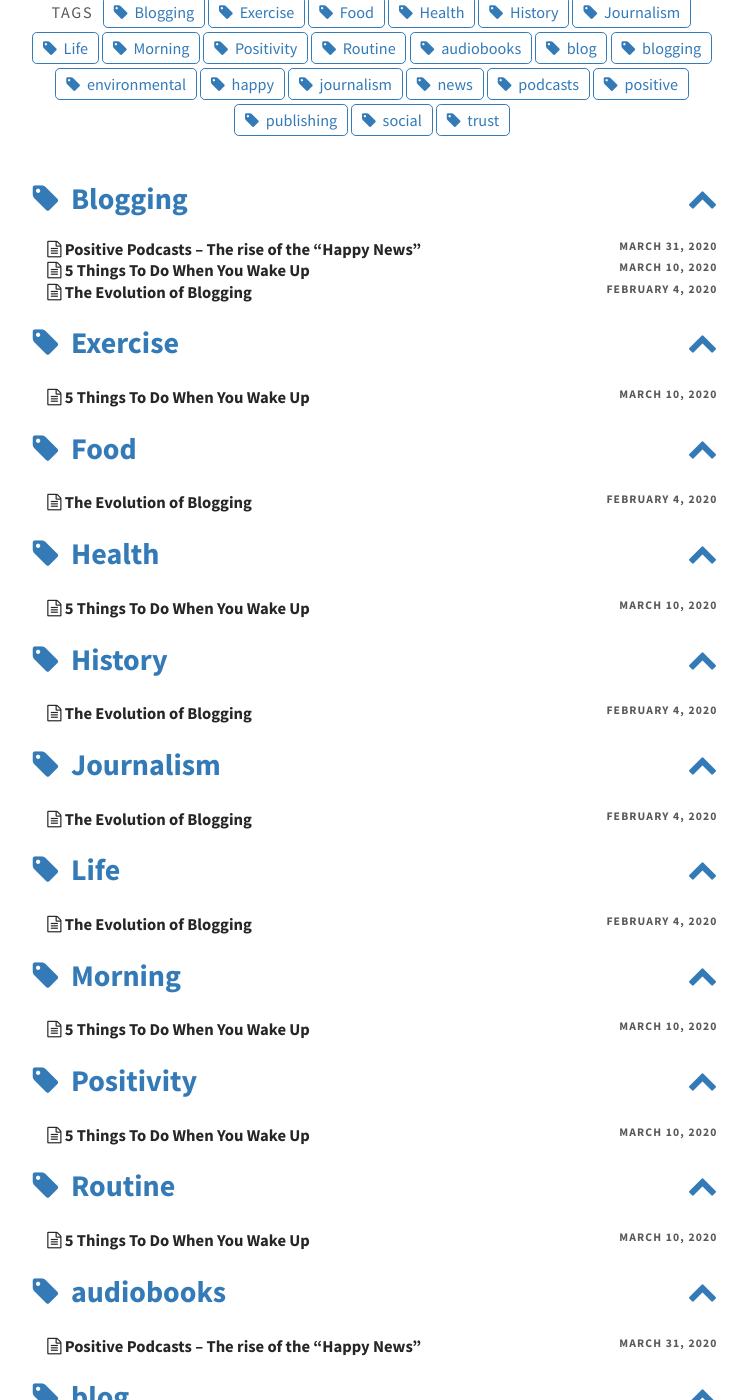
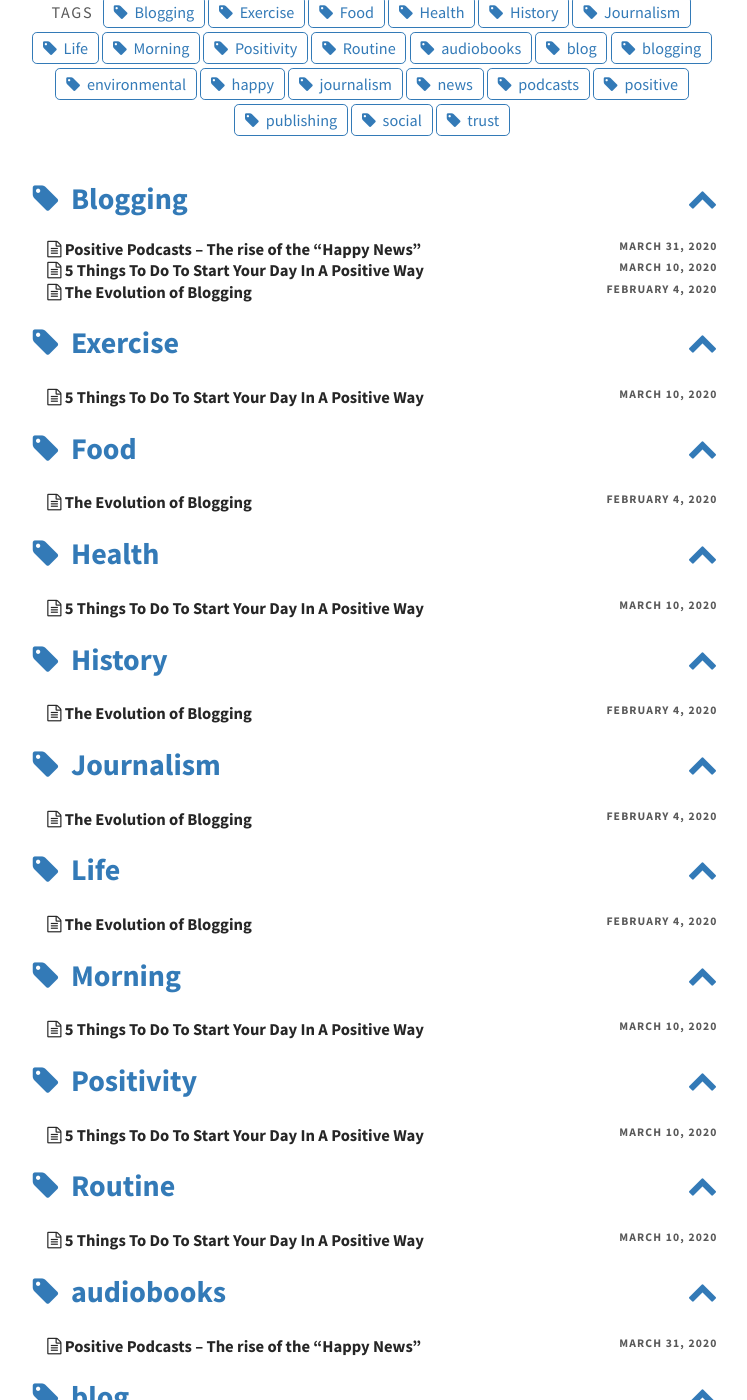
Before and after one commit to sunshinespeaks/sunshinespeaks.github.io, a Jekyll site: the page built from pages/tags.md, in a window 1280 px wide and 1400 px high, scrolled down 238 px. Shown: the whole window, without its empty margins (268-1015 px from the left). Built offline with Jekyll 4.4.1, drawn with Linux system fonts in a browser that asks for light colours.

Commit message:
Updated 5 Things To Do When You Wake Up

```diff
--- a/_posts/2020-03-10-5-things-to-do-when-you-wake-up.markdown
+++ b/_posts/2020-03-10-5-things-to-do-when-you-wake-up.markdown
@@ -1,5 +1,5 @@
 ---
-title: 5 Things To Do When You Wake Up
+title: 5 Things To Do To Start Your Day In A Positive Way
 date: 2020-03-10 15:49:00 Z
 categories:
 - Blogging
```
